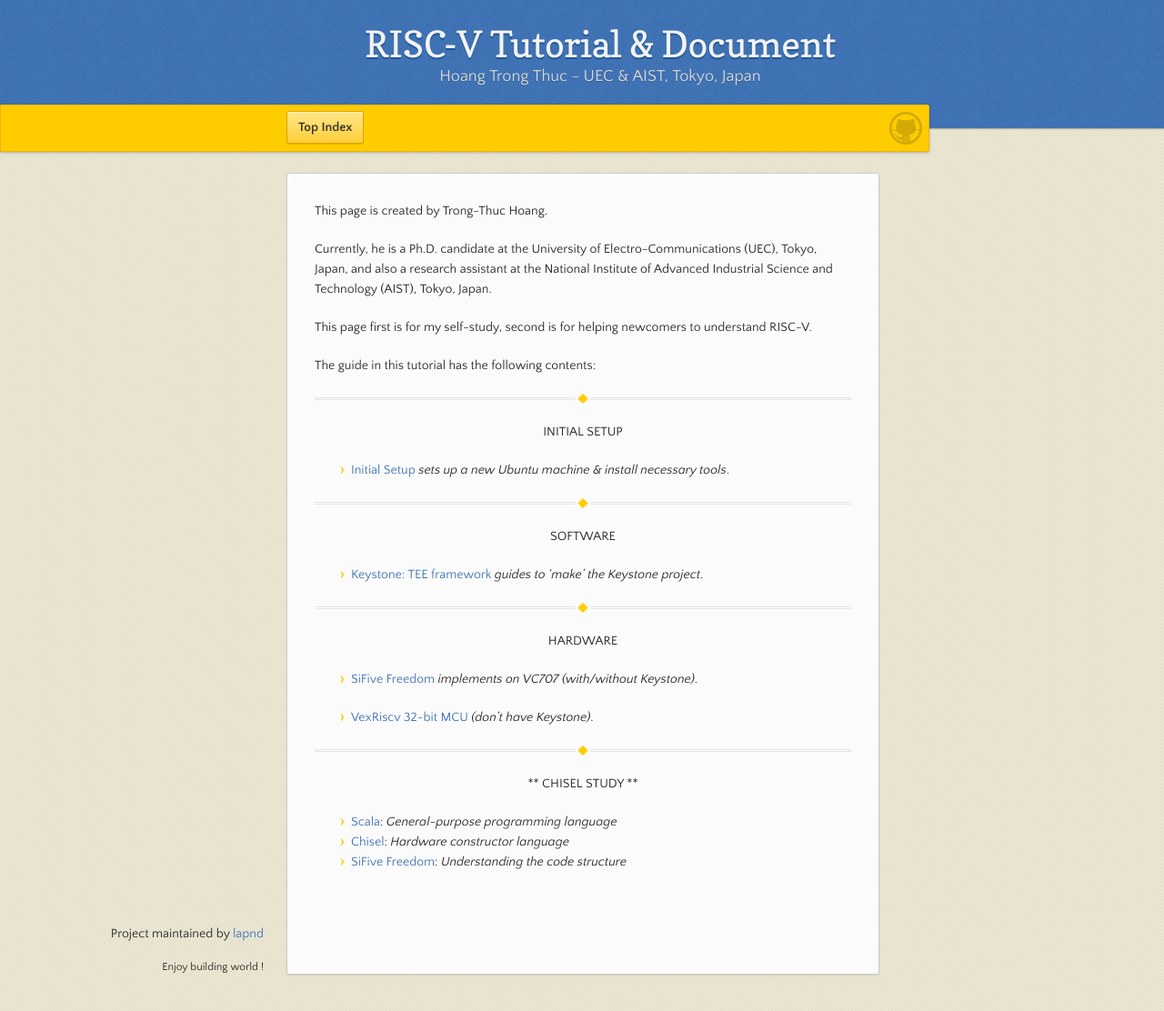
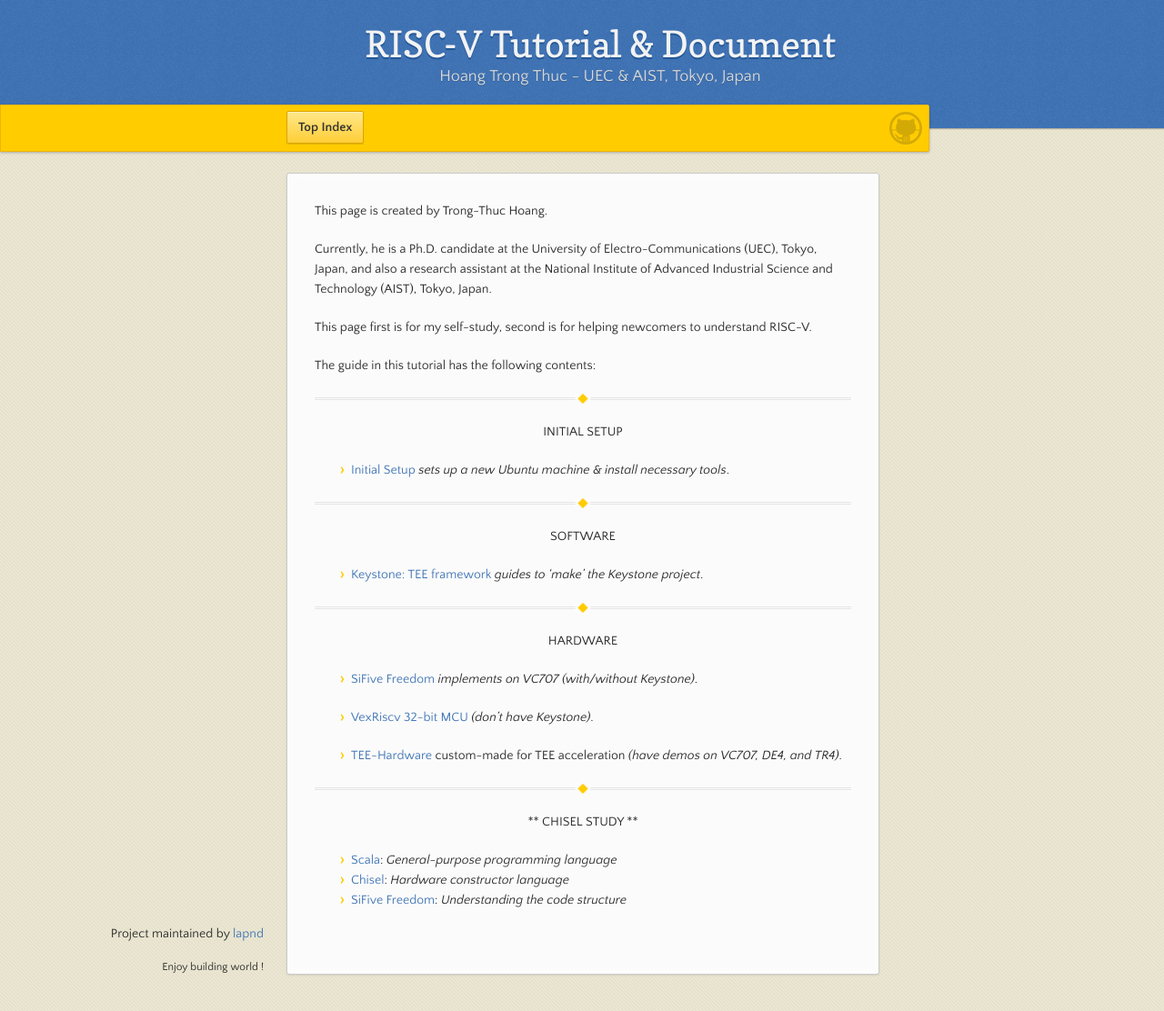
Before and after one commit to lapnd/httdes.github.io, a Jekyll site: the page built from index.md, in a window 1280 px wide and 1112 px high. Shown: the whole window at 91% size. Built offline with Jekyll 4.4.1, drawn with Linux system fonts in a browser that asks for light colours.

Commit message:
Update index.md

```diff
--- a/index.md
+++ b/index.md
@@ -30,6 +30,8 @@ The guide in this tutorial has the following contents:
 
 - [VexRiscv 32-bit MCU](./vexriscv.md) *(don't have Keystone)*.
 
+- [TEE-Hardware](./tee-hw.md) custom-made for TEE acceleration *(have demos on VC707, DE4, and TR4)*.
+
 * * *
 
 <p style="text-align:center">** CHISEL STUDY **</p>
```
